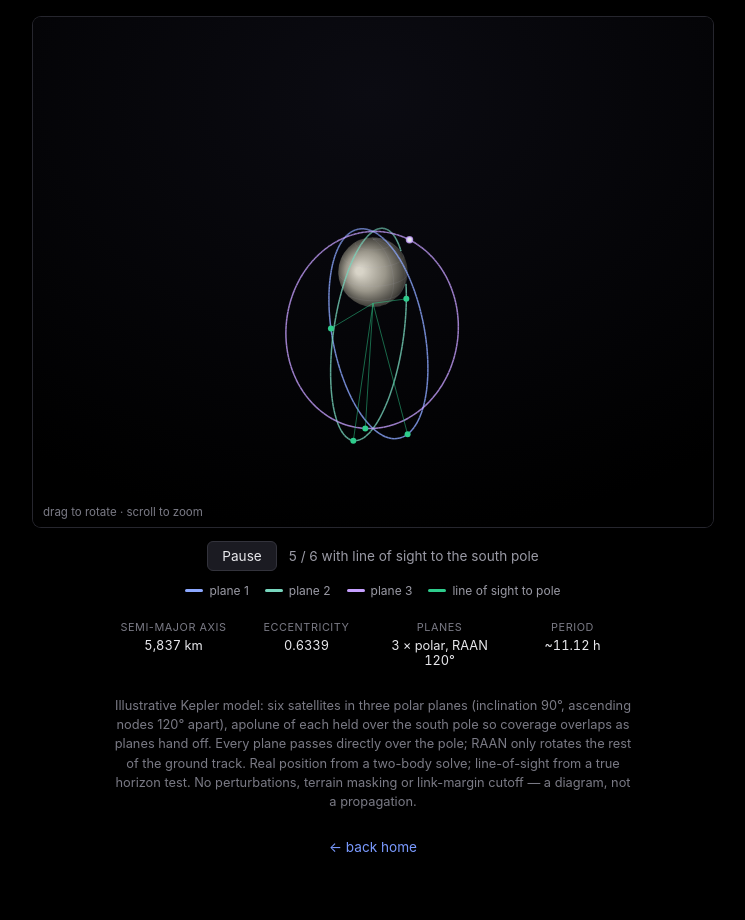
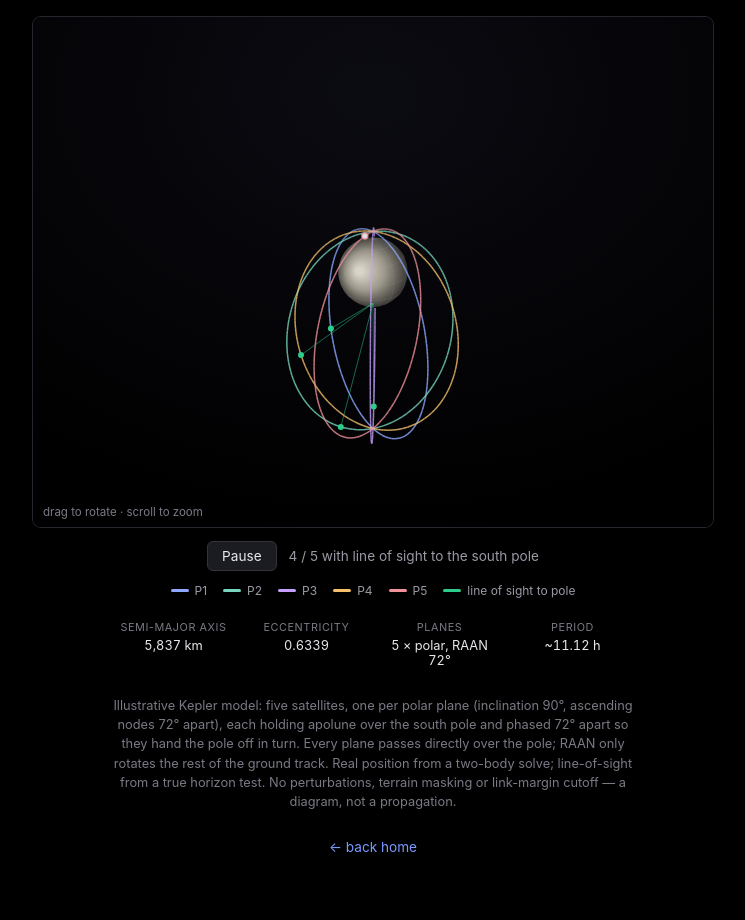
Before and after one commit to caroline-lunate/lunate-monorepo, a plain HTML site: page orbit/index.html in a window 1280 px wide. Shown: the part 100-1020 px from the top of the page, without its empty margins (267-1012 px from the left). Drawn offline with Linux system fonts and the light colour scheme.

Commit message:
orbit/: five polar planes, one satellite each, RAAN 72 deg apart
Was 3 planes x 2 sats (6). Now 5 planes with ascending nodes 72 deg apart,
one relay per plane (back to 5 total), all inclination 90 deg, each phased
72 deg in mean anomaly so they hand the pole off in turn. Five-colour legend.

Co-Authored-By: Claude Sonnet 5 <noreply@anthropic.com>
Claude-Session: https://claude.ai/code/session_01GWZzsLwtWeSsXdkM6F7KB1

```diff
--- a/orbit/index.html
+++ b/orbit/index.html
@@ -61,7 +61,7 @@
 <body>
 <main class="narrow">
   <h1>Elliptical Lunar Frozen Orbit</h1>
-  <p class="sub">Six relays across three polar planes, each with apolune held over the south pole &mdash; drag to look around</p>
+  <p class="sub">Five relays, one per polar plane, ascending nodes 72&deg; apart &mdash; each holds apolune over the south pole. Drag to look around.</p>
 
   <div class="stage" id="stage">
     <canvas id="view"></canvas>
@@ -70,28 +70,31 @@
 
   <div class="controls">
     <button id="toggle" type="button">Pause</button>
-    <span id="viewLabel">&ndash; / 6 with line of sight to the south pole</span>
+    <span id="viewLabel">&ndash; / 5 with line of sight to the south pole</span>
   </div>
 
   <div class="legend">
-    <span><i style="background:#8ca8ff"></i> plane 1</span>
-    <span><i style="background:#78d6be"></i> plane 2</span>
-    <span><i style="background:#c6a0ff"></i> plane 3</span>
+    <span><i style="background:#8ca8ff"></i> P1</span>
+    <span><i style="background:#78d6be"></i> P2</span>
+    <span><i style="background:#c6a0ff"></i> P3</span>
+    <span><i style="background:#f5c26b"></i> P4</span>
+    <span><i style="background:#f2919e"></i> P5</span>
     <span><i style="background:#2ecc8c"></i> line of sight to pole</span>
   </div>
 
   <dl class="params">
     <dt>Semi-major axis</dt><dt>Eccentricity</dt><dt>Planes</dt><dt>Period</dt>
-    <dd>5,837 km</dd><dd>0.6339</dd><dd>3 &times; polar, RAAN 120&deg;</dd><dd>~11.12 h</dd>
+    <dd>5,837 km</dd><dd>0.6339</dd><dd>5 &times; polar, RAAN 72&deg;</dd><dd>~11.12 h</dd>
   </dl>
 
   <p class="note">
-    Illustrative Kepler model: six satellites in three polar planes (inclination
-    90&deg;, ascending nodes 120&deg; apart), apolune of each held over the south
-    pole so coverage overlaps as planes hand off. Every plane passes directly over
-    the pole; RAAN only rotates the rest of the ground track. Real position from a
-    two-body solve; line-of-sight from a true horizon test. No perturbations,
-    terrain masking or link-margin cutoff &mdash; a diagram, not a propagation.
+    Illustrative Kepler model: five satellites, one per polar plane (inclination
+    90&deg;, ascending nodes 72&deg; apart), each holding apolune over the south
+    pole and phased 72&deg; apart so they hand the pole off in turn. Every plane
+    passes directly over the pole; RAAN only rotates the rest of the ground track.
+    Real position from a two-body solve; line-of-sight from a true horizon test. No
+    perturbations, terrain masking or link-margin cutoff &mdash; a diagram, not a
+    propagation.
   </p>
 
   <a class="back" href="../">&larr; back home</a>
@@ -106,16 +109,18 @@
   var A = 5.837, E = 0.6339;
   var AOP = Math.PI / 2;                 // apolune over the south pole
   var PERIOD_MS = 26000;                 // one orbit per 26 s of animation
-  var SATS_PER_PLANE = 2;
+  var SATS_PER_PLANE = 1;
   var SUN = norm([0.42, -0.82, 0.38]);
 
-  // Three planes, ascending nodes 120 deg apart. Inclination is 90 deg for
-  // every plane so each orbit passes exactly over the pole regardless of RAAN;
-  // they separate visually because RAAN swings the plane around the polar axis.
+  // Five planes, ascending nodes 72 deg apart. Inclination is 90 deg for every
+  // plane so each orbit passes exactly over the pole regardless of RAAN; they
+  // separate visually because RAAN swings the plane around the polar axis.
   var PLANE_DEFS = [
-    { raan:   0, inc: 90, on: "rgba(140,168,255,0.80)", off: "rgba(140,168,255,0.13)" },
-    { raan: 120, inc: 90, on: "rgba(120,214,190,0.78)", off: "rgba(120,214,190,0.12)" },
-    { raan: 240, inc: 90, on: "rgba(198,160,255,0.78)", off: "rgba(198,160,255,0.12)" }
+    { raan:   0, inc: 90, on: "rgba(140,168,255,0.82)", off: "rgba(140,168,255,0.13)" },
+    { raan:  72, inc: 90, on: "rgba(120,214,190,0.80)", off: "rgba(120,214,190,0.12)" },
+    { raan: 144, inc: 90, on: "rgba(198,160,255,0.80)", off: "rgba(198,160,255,0.12)" },
+    { raan: 216, inc: 90, on: "rgba(245,194,107,0.80)", off: "rgba(245,194,107,0.12)" },
+    { raan: 288, inc: 90, on: "rgba(242,145,158,0.80)", off: "rgba(242,145,158,0.12)" }
   ];
   var N_SAT = PLANE_DEFS.length * SATS_PER_PLANE;
 
```
